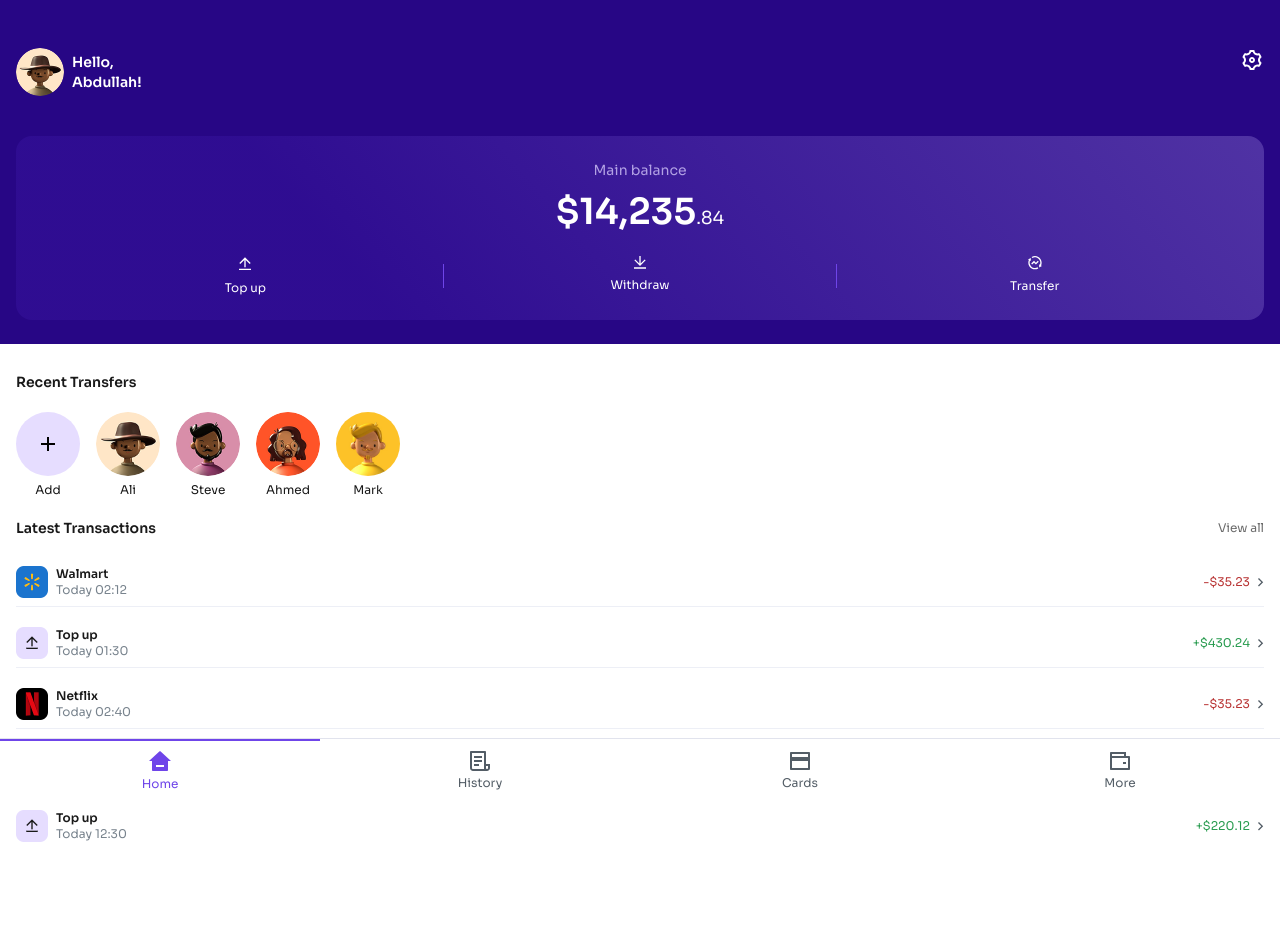
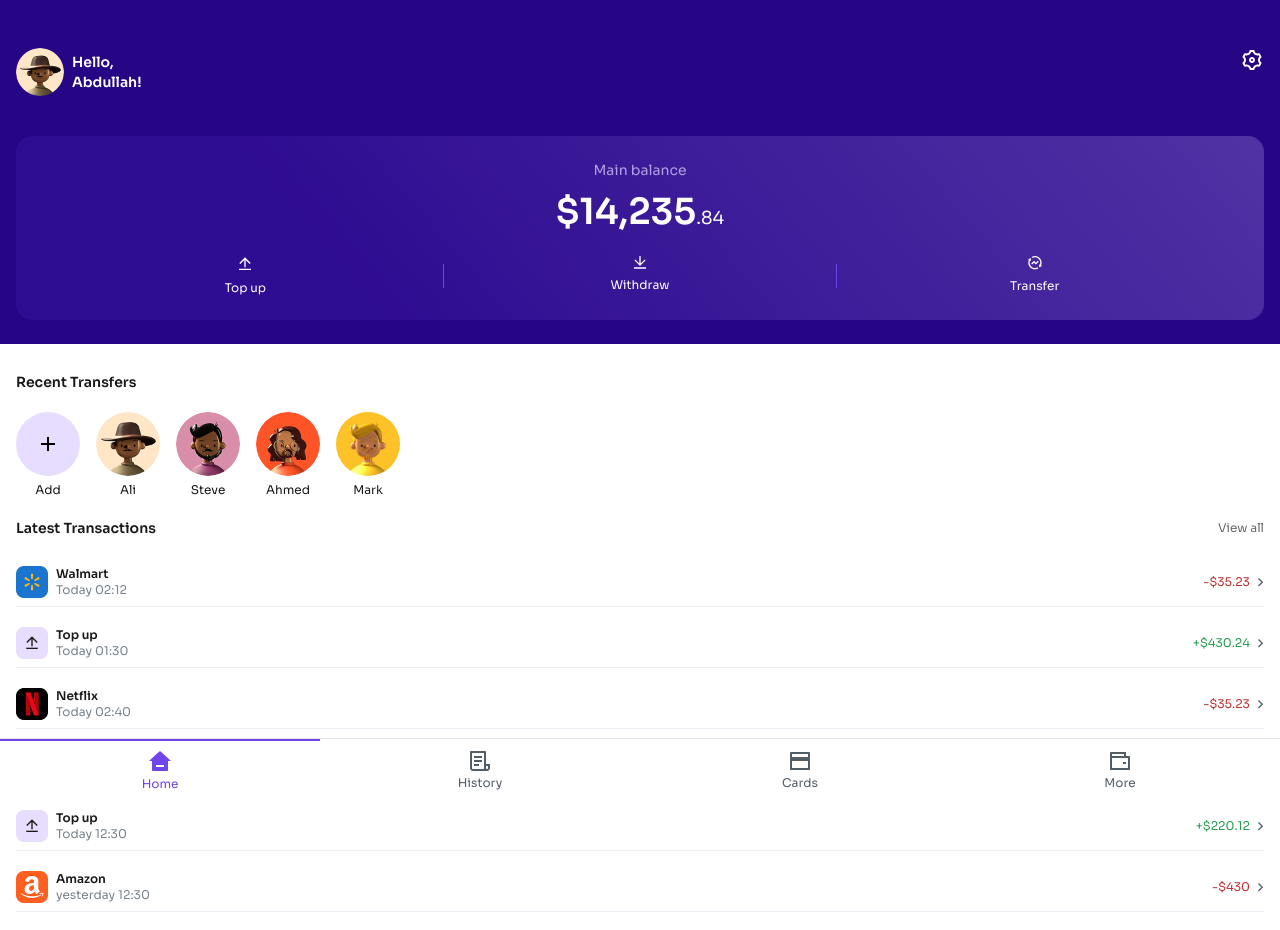
Before and after one commit to adetomiwa-esq/akinola-kehinde-tap-n-pay, a React (Vite) app: page / in a window 1280 px wide. Shown: the top 930 px of the page. Built offline with nearby package versions, Linux system fonts and the light colour scheme; sample sign-in values are in the browser's storage.

Commit message:
feat: add the object.values().flat() to recent transfers for a cleaner set up

```diff
--- a/src/pages/Home/RecentTransfers.tsx
+++ b/src/pages/Home/RecentTransfers.tsx
@@ -5,12 +5,6 @@ import { Link } from 'react-router-dom'
 import right from "../../assets/images/right.svg"
 
 function RecentTransfers() {
-
-    const [firstSectionName, firstTransactions] = Object.entries(transactionHistory)[0]
-
-
-    console.log(firstSectionName);
-
 
   return (
     <section className="bg-[#FFFFFF] text-[#191919] leading-[150%] tracking-[0%] pt-7">
@@ -41,7 +35,7 @@ function RecentTransfers() {
 
             <div className="">
                 {
-                    firstTransactions.map(transaction => (
+                    Object.values(transactionHistory).flat().slice(0,8).map(transaction => (
                         <Link className='flex mb-3 justify-between border-b last:border-b-0 border-[#EDEFF6] py-2' key={transaction.id} to="/history">
                             <div className="flex items-center gap-2">
                                 <img src={transaction.receiver.img} alt="" className='w-8 h-8' />
```
